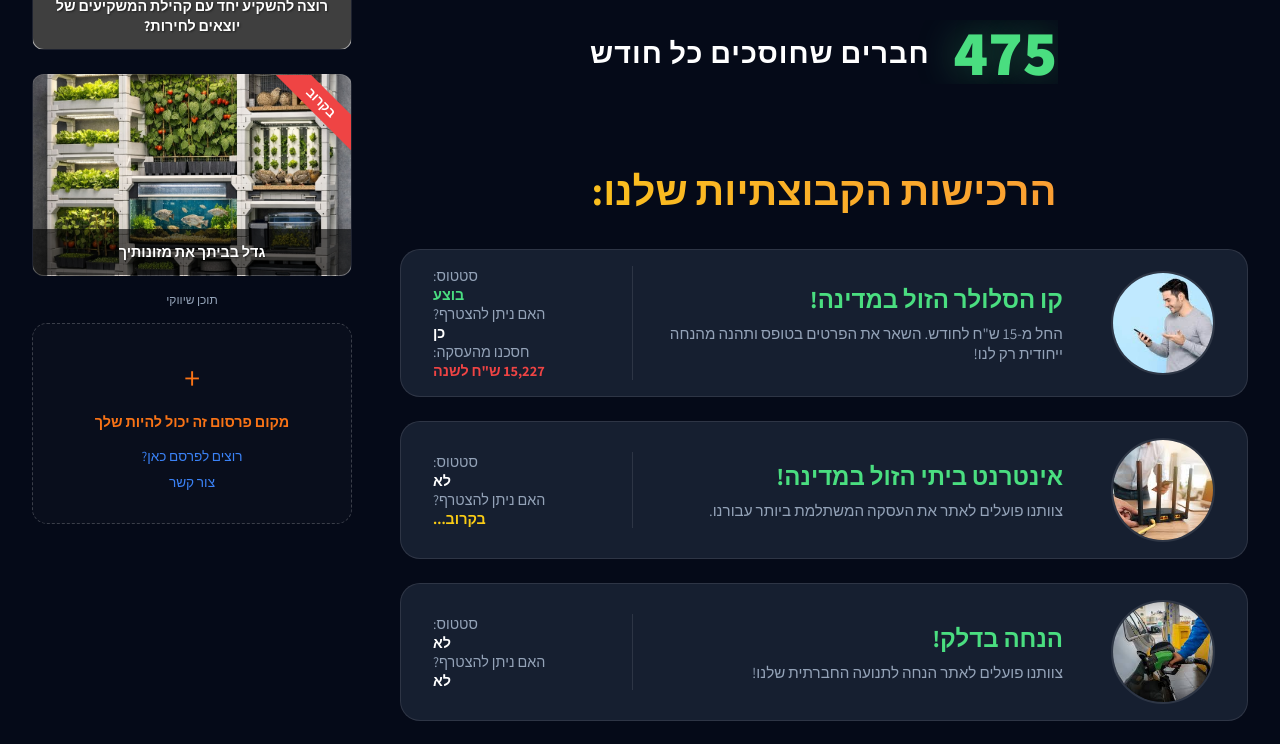
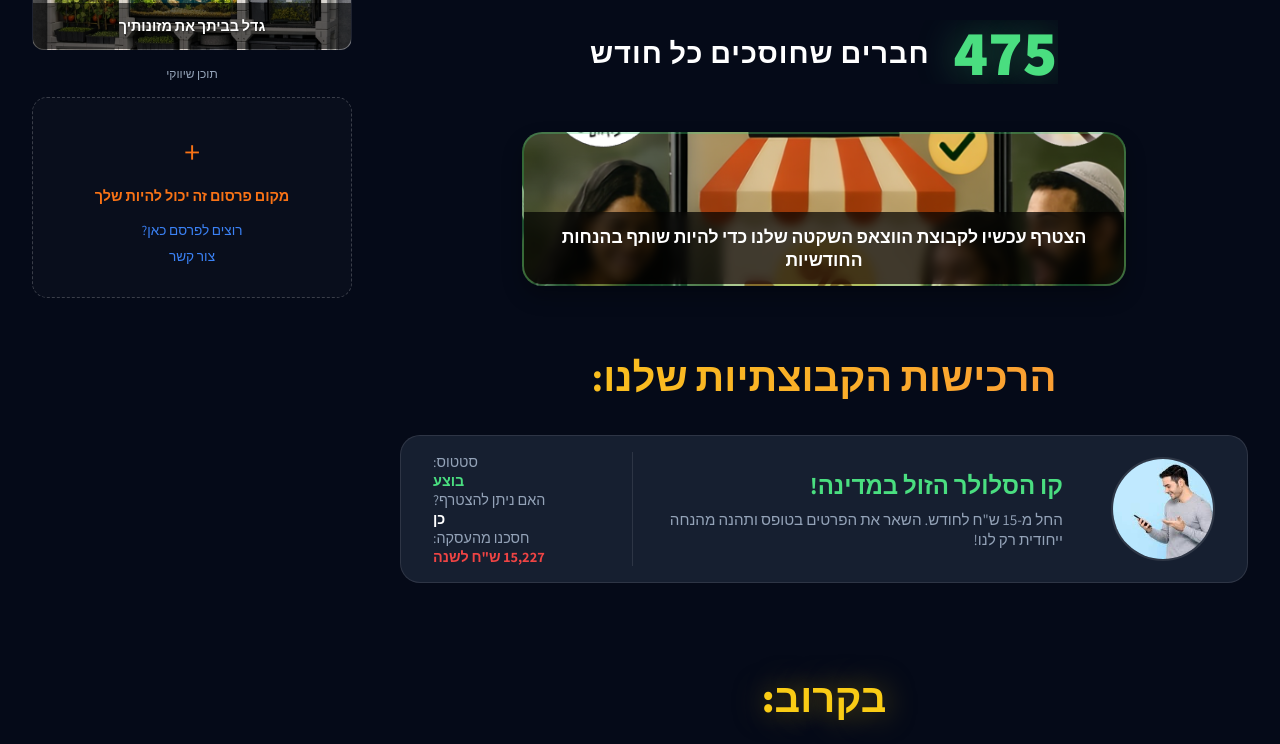
Before and after one commit to gofreeil/purchasing_groups, a SvelteKit app: page / in a window 1280 px wide. Shown: the part 980-1724 px from the top of the page. Built offline with nearby package versions, Linux system fonts and the light colour scheme; no server answers; grey boxes are pictures that could not be loaded.

Commit message:
עדכון עיצוב: באנר וואטסאפ במרכז, כותרת בקרוב ועדכון נתונים דינמי

```diff
--- a/src/app.css
+++ b/src/app.css
@@ -256,6 +256,79 @@ a {
     font-weight: bold;
     line-height: 1.4;
     text-shadow: 1px 1px 2px rgba(0, 0, 0, 0.5);
+}
+
+/* Centered Ad Banner */
+.centered-ad-wrapper {
+    display: flex;
+    justify-content: center;
+    margin: 2rem 0;
+    width: 100%;
+}
+
+.centered-ad-banner {
+    width: 100%;
+    max-width: 600px;
+    /* המרה מקטן יותר מהצד */
+    height: 150px;
+    border-radius: 20px;
+    background-image: url('/assets/צילום מסך 2025-12-02 122846.png');
+    background-size: cover;
+    background-position: center;
+    position: relative;
+    overflow: hidden;
+    display: block;
+    text-decoration: none;
+    border: 2px solid rgba(74, 222, 128, 0.3);
+    box-shadow: 0 10px 20px rgba(0, 0, 0, 0.3);
+    transition: transform 0.3s cubic-bezier(0.175, 0.885, 0.32, 1.275);
+}
+
+.centered-ad-banner:hover {
+    transform: scale(1.03);
+}
+
+.ad-content-whatsapp-centered {
+    position: absolute;
+    bottom: 0;
+    left: 0;
+    right: 0;
+    background: rgba(0, 0, 0, 0.7);
+    padding: 0.8rem;
+    text-align: center;
+    backdrop-filter: blur(5px);
+}
+
+.ad-content-whatsapp-centered p {
+    color: white;
+    margin: 0;
+    font-size: 1.1rem;
+    font-weight: bold;
+}
+
+/* Soon Separator */
+.soon-separator {
+    display: flex;
+    justify-content: center;
+    align-items: center;
+    margin: 4rem 0 2rem;
+    width: 100%;
+    position: relative;
+}
+
+.soon-text {
+    color: #facc15;
+    font-size: 2.5rem;
+    /* הגדלה לפי הציור */
+    font-weight: 900;
+    white-space: nowrap;
+    text-shadow: 0 0 30px rgba(250, 204, 21, 0.5);
+    font-family: 'Assistant', sans-serif;
+}
+
+.separator-line {
+    display: none;
+    /* נוריד את הקו כדי שיהיה נקי כמו בציור */
 }
 
 .ad-status {
--- a/src/routes/+layout.svelte
+++ b/src/routes/+layout.svelte
@@ -1,7 +1,7 @@
 <script>
 	import { onMount } from "svelte";
 	import favicon from "$lib/assets/favicon.svg";
-	import "../app.css";
+	import "../app.css?v=1.0.1";
 	import { lang, t } from "$lib/i18n.js";
 
 	let { children } = $props();
@@ -156,17 +156,6 @@
 
 		<!-- Sidebar for Ads -->
 		<aside class="sidebar-ads">
-			<!-- WhatsApp Ad (First) -->
-			<a
-				href="https://chat.whatsapp.com/FWz0ha6fRqxEjDLzFVq7jI"
-				target="_blank"
-				class="ad-card groups-ad"
-			>
-				<div class="ad-content-whatsapp">
-					<p>{$t.sidebar.whatsapp}</p>
-				</div>
-			</a>
-
 			<!-- Neighborhoods Ad (Second) -->
 			<a
 				href="https://www.melecshop.com/page/peace-on-earth_VRHH"
--- a/src/routes/+page.svelte
+++ b/src/routes/+page.svelte
@@ -19,7 +19,7 @@
     });
 
     // Intersection Observer להתחלת ספירת חברים בגלילה
-    let membersCounterRef;
+    let membersCounterRef = $state();
     let membersCounterVisible = false;
 
     const handleIntersection = (entries) => {
@@ -142,6 +142,19 @@
     </div>
 </div>
 
+<!-- Center Ad Banner -->
+<div class="centered-ad-wrapper">
+    <a
+        href="https://chat.whatsapp.com/FWz0ha6fRqxEjDLzFVq7jI"
+        target="_blank"
+        class="centered-ad-banner"
+    >
+        <div class="ad-content-whatsapp-centered">
+            <p>{$t.sidebar.whatsapp}</p>
+        </div>
+    </a>
+</div>
+
 <div class="section-title">
     <h2>{$t.homepage.ourPurchases}</h2>
 </div>
@@ -182,6 +195,12 @@
                 {$t.purchases.currencyPerYear}</span
             >
         </div>
+    </div>
+
+    <!-- Soon Separator -->
+    <div class="soon-separator">
+        <span class="soon-text">בקרוב:</span>
+        <div class="separator-line"></div>
     </div>
 
     <!-- Internet -->
@@ -289,3 +308,80 @@
         {$t.homepage.nextPurchases}
     </h2>
 </div>
+
+<style>
+    /* Centered Ad Banner */
+    .centered-ad-wrapper {
+        display: flex;
+        justify-content: center;
+        margin: 2rem 0;
+        width: 100%;
+    }
+
+    .centered-ad-banner {
+        width: 100%;
+        max-width: 600px;
+        height: 150px;
+        border-radius: 20px;
+        background-image: url("/assets/צילום מסך 2025-12-02 122846.png");
+        background-size: cover;
+        background-position: center;
+        position: relative;
+        overflow: hidden;
+        display: block;
+        text-decoration: none;
+        border: 2px solid rgba(74, 222, 128, 0.3);
+        box-shadow: 0 10px 20px rgba(0, 0, 0, 0.3);
+        transition: transform 0.3s cubic-bezier(0.175, 0.885, 0.32, 1.275);
+    }
+
+    .centered-ad-banner:hover {
+        transform: scale(1.03);
+    }
+
+    .ad-content-whatsapp-centered {
+        position: absolute;
+        bottom: 0;
+        left: 0;
+        right: 0;
+        background: rgba(0, 0, 0, 0.7);
+        padding: 0.8rem;
+        text-align: center;
+        backdrop-filter: blur(5px);
+    }
+
+    .ad-content-whatsapp-centered p {
+        color: white;
+        margin: 0;
+        font-size: 1.1rem;
+        font-weight: bold;
+    }
+
+    /* Soon Separator */
+    .soon-separator {
+        display: flex;
+        justify-content: center;
+        align-items: center;
+        margin: 4rem 0 2rem;
+        width: 100%;
+        position: relative;
+    }
+
+    .soon-text {
+        color: #facc15;
+        font-size: 2.5rem;
+        font-weight: 900;
+        white-space: nowrap;
+        text-shadow: 0 0 30px rgba(250, 204, 21, 0.5);
+    }
+
+    @media (max-width: 768px) {
+        .centered-ad-banner {
+            height: 120px;
+            max-width: 90%;
+        }
+        .soon-text {
+            font-size: 1.8rem;
+        }
+    }
+</style>
```
